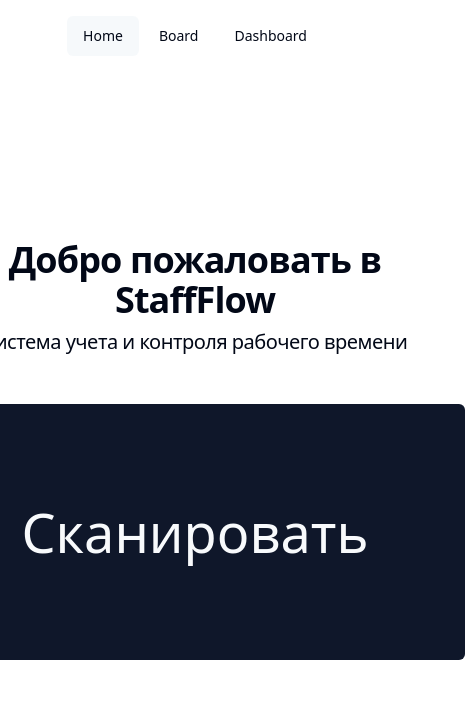
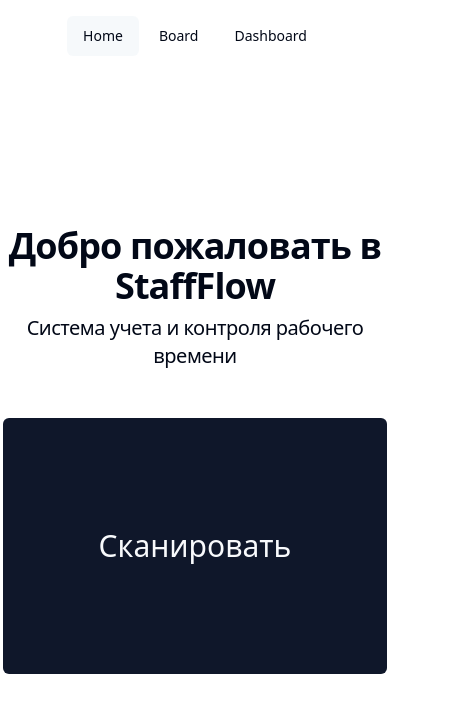
Before and after one commit to devoren/staff-flow, a React (Vite) app in the folder client/: page / in a window 390 px wide. Shown: the top 712 px of the page, 465 px wide, since content can reach past the window. Built offline with nearby package versions, Linux system fonts and the light colour scheme.

Commit message:
fix: fix styles for mobile

```diff
--- a/client/src/components/login/login.tsx
+++ b/client/src/components/login/login.tsx
@@ -59,7 +59,7 @@ const LoginDialog: React.FC<LoginProps> = ({ open, setOpen, onSubmit }) => {
 			modal
 			onOpenChange={onOpenChange}
 		>
-			<DialogContent className="sm:max-w-[425px]">
+			<DialogContent className="sm:max-w-[425px] max-w-[360px] rounded-lg">
 				<DialogHeader>
 					<DialogTitle>Профиль</DialogTitle>
 					<DialogDescription>
@@ -67,8 +67,8 @@ const LoginDialog: React.FC<LoginProps> = ({ open, setOpen, onSubmit }) => {
 					</DialogDescription>
 				</DialogHeader>
 				<div className="grid gap-4 py-4">
-					<div className="grid grid-cols-4 items-center gap-4">
-						<Label htmlFor="name" className="text-right">
+					<div className="flex flex-col gap-4">
+						<Label htmlFor="name" className="text-left">
 							Имя
 						</Label>
 						<Input
--- a/client/src/pages/Home/Home.tsx
+++ b/client/src/pages/Home/Home.tsx
@@ -39,7 +39,11 @@ const Home = () => {
 					</div>
 				)}
 			</div>
-			<Button style={{ fontSize: 54 }} size={"xlg"} onClick={handleScan}>
+			<Button
+				className="sm:text-6xl text-3xl"
+				size={"xlg"}
+				onClick={handleScan}
+			>
 				Сканировать
 			</Button>
 			<LoginDialog open={open} setOpen={setOpen} onSubmit={onScan} />
```
